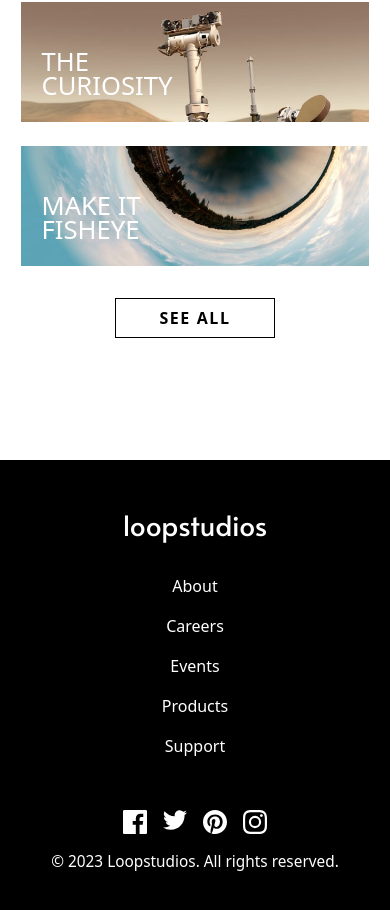
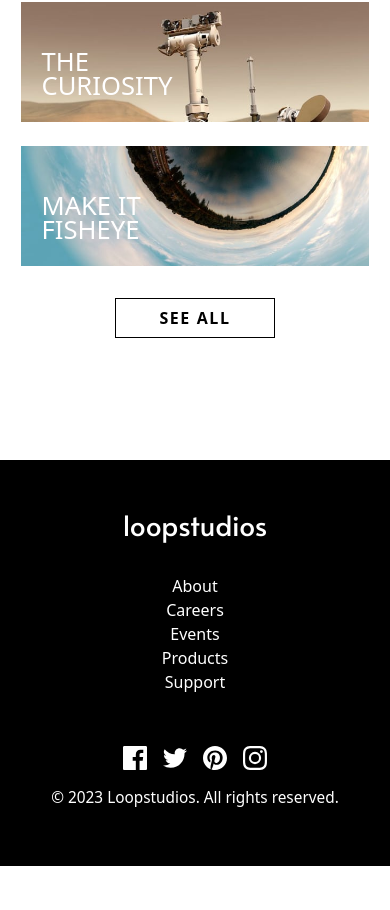
Before and after one commit to DundeeA/LoopStudio, a React (Vite) app: page / in a window 390 px wide. Shown: the part 2444-3354 px from the top of the page. After the commit the page ends 3310 px from the top, so only its background shows below. Built offline with nearby package versions, Linux system fonts and the light colour scheme.

Commit message:
Added all hover animations

```diff
--- a/src/components/creations/Creations.tsx
+++ b/src/components/creations/Creations.tsx
@@ -5,7 +5,9 @@ function Creations() {
     <section className="mt-20 md:mt-0 pt-1 flex flex-col items-center w-full">
       <div className="w-full md:flex md:justify-between md:items-center md:w-[77%]">
         <h2 className="text-center font-thin  text-[2.3rem] md:text-[3.2rem]">OUR CREATIONS</h2>
-        <button aria-label="SEE ALL" className="border tracking-widest font-semibold border-black w-40 h-10 hidden md:inline">
+        <button
+          aria-label="SEE ALL"
+          className="border tracking-widest font-semibold border-black w-40 h-10 hidden md:inline  hover:bg-black hover:text-white transition-all ease-in-out duration-300">
           SEE ALL
         </button>
       </div>
--- a/src/components/creations/creation-card/CreationCard.tsx
+++ b/src/components/creations/creation-card/CreationCard.tsx
@@ -5,7 +5,11 @@ interface props {
 
 const CreationCard: React.FC<props> = ({ styles, title }) => {
   return (
-    <div className={`relative bg-no-repeat bg-cover  mb-6 h-[7.5rem] md:h-auto md:w-[90%] md:aspect-[0.57/1] md:mb-9 ` + styles}>
+    <div
+      className={
+        `relative bg-no-repeat bg-cover  mb-6 h-[7.5rem] md:h-auto md:w-[90%] md:aspect-[0.57/1] md:mb-9 transition-all ease-in-out duration-600 cursor-pointer hover:scale-95 hover:opacity-70` +
+        styles
+      }>
       <h3
         className={
           "text-[1.6rem] md:text-[1.3rem] lg:text-[1.7rem]  2xl:text-[2.4rem] 2xl:leading-10 md:top-[50%] font-thin w-[40%] mt-12 ml-5 leading-6 text-white md:relative lg:top-[70%]"
--- a/src/components/footer/Footer.tsx
+++ b/src/components/footer/Footer.tsx
@@ -1,67 +1,54 @@
 function Footer() {
+  const socialLinks = [
+    { image: "/icons/icon-facebook.svg", link: "https://twitter.com/dundeedev", label: "facebook" },
+    { image: "/icons/icon-twitter.svg", link: "https://twitter.com/dundeedev", label: "twitter" },
+    { image: "/icons/icon-pinterest.svg", link: "https://twitter.com/dundeedev", label: "pinterest" },
+    { image: "/icons/icon-instagram.svg", link: "https://twitter.com/dundeedev", label: "instagram" },
+  ]
+
+  const navLinks = [
+    { text: "About", link: "#" },
+    { text: "Careers", link: "#" },
+    { text: "Events", link: "#" },
+    { text: "Products", link: "#" },
+    { text: "Support", link: "#" },
+  ]
+
   return (
     <footer className="min-w-screen bg-black mt-[14.5vh] pt-11 pb-14 flex flex-col items-center  md:flex-row md:justify-between md:pb-5 md:pt-0 md:mt-[9.4rem] ">
       <div className="md:ml-[1rem]  lg:ml-[10rem] md:mt-5">
         <p className="font-Alata font-medium text-[1.75rem] text-white md:mt-3">loopstudios</p>
 
-        <ul className="mt-7 text-center md:flex md:gap-[1.96rem] md:mt-5">
-          <li className="mb-4">
-            <a href="#" aria-label="About loop studio" className="text-white">
-              About
-            </a>
-          </li>
-
-          <li className="mb-4">
-            <a href="#" aria-label="See careers" className="text-white">
-              Careers
-            </a>
-          </li>
-
-          <li className="mb-4">
-            <a href="#" aria-label="See events" className="text-white">
-              Events
-            </a>
-          </li>
-
-          <li className="mb-4">
-            <a href="#" aria-label="see products" className="text-white">
-              Products
-            </a>
-          </li>
-
-          <li className="mb-4">
-            <a href="#" aria-label="get support" className="text-white">
-              Support
-            </a>
-          </li>
+        <ul className="mt-7 text-center md:flex md:gap-[1.96rem] md:mt-5 mb-4 relative text-white">
+          {navLinks.map((link) => (
+            <li key={link.link} className="relative">
+              {" "}
+              <a
+                href={link.link}
+                aria-label={link.text}
+                className=" after:absolute after:content-['']  after:scale-x-0 hover:after:scale-x-100  after:w-[60%] after:h-[2px] after:bg-white after:top-8 after:left-[20%]
+               after:transition-all after:ease-in-out after:duration-300 after:transform after:origin-center">
+                {link.text}
+              </a>
+            </li>
+          ))}
         </ul>
       </div>
 
       <div className="flex flex-col items-center md:items-end   md:mr-[2rem]  lg:mr-[10.3rem]">
-        <ul className="flex flex-row space-x-4 mt-9 md:mt-5">
-          <li>
-            <a href="#" aria-label="facebook link">
-              <img src="/icons/icon-facebook.svg" alt="" />
-            </a>
-          </li>
-
-          <li>
-            <a href="#" aria-label="twitter link">
-              <img src="/icons/icon-twitter.svg" alt="" />
-            </a>
-          </li>
-
-          <li>
-            <a href="#" aria-label="pinterest link">
-              <img src="/icons/icon-pinterest.svg" alt="" />
-            </a>
-          </li>
-
-          <li>
-            <a href="#" aria-label="instagram link">
-              <img src="/icons/icon-instagram.svg" alt="" />
-            </a>
-          </li>
+        <ul className="flex flex-row space-x-4 mt-9 md:mt-5 items-center">
+          {socialLinks.map((link) => (
+            <li key={link.label} className="relative">
+              {" "}
+              <a
+                href={link.link}
+                aria-label={link.label}
+                className="after:absolute after:content-['']  after:scale-x-0 hover:after:scale-x-100  after:w-[60%] after:h-[2px] after:bg-white after:top-8 after:left-[20%]
+               after:transition-all after:ease-in-out after:duration-300 after:transform after:origin-center">
+                <img src={link.image} alt={link.label} />
+              </a>
+            </li>
+          ))}
         </ul>
 
         <p className="text-white text-[0.96rem] mt-4 md:mt-6">© 2023 Loopstudios. All rights reserved.</p>
--- a/src/components/navbar/Navbar.tsx
+++ b/src/components/navbar/Navbar.tsx
@@ -4,6 +4,14 @@ function NavBar() {
   const [navOpen, setNavOpen] = useState<boolean>(false)
 
   const toggleNav = () => setNavOpen(!navOpen)
+
+  const navLinks = [
+    { text: "About", link: "#" },
+    { text: "Careers", link: "#" },
+    { text: "Events", link: "#" },
+    { text: "Products", link: "#" },
+    { text: "Support", link: "#" },
+  ]
 
   return (
     <nav className="flex flex-row justify-between items-center w-[100%]">
@@ -15,31 +23,18 @@ function NavBar() {
         className="w-6 h-4 mt-1 bg-hamburgericon bg-cover md:hidden z-10"></button>
 
       <ul className="md:flex flex-row font-semibold text-[1rem] 2xl:text-[1.2rem] 2xl:gap-[3rem] gap-[1.75rem] mr-1 pt-3 text-white hidden">
-        <li>
-          <a href="#" aria-label="About loop studio">
-            About
-          </a>
-        </li>
-        <li>
-          <a href="#" aria-label="Careers at loop studio">
-            Careers
-          </a>
-        </li>
-        <li>
-          <a href="#" aria-label="See events">
-            Events
-          </a>
-        </li>
-        <li>
-          <a href="#" aria-label="See products">
-            Products
-          </a>
-        </li>
-        <li>
-          <a href="#" aria-label="get support">
-            Support
-          </a>
-        </li>
+        {navLinks.map((link) => (
+          <li key={link.link} className="relative">
+            {" "}
+            <a
+              href={link.link}
+              aria-label={link.text}
+              className=" after:absolute after:content-['']  after:scale-x-0 hover:after:scale-x-100  after:w-[60%] after:h-[2px] after:bg-white after:top-8 after:left-[20%]
+               after:transition-all after:ease-in-out after:duration-300 after:transform after:origin-center">
+              {link.text}
+            </a>
+          </li>
+        ))}
       </ul>
 
       {navOpen && <MobileNav />}
```
